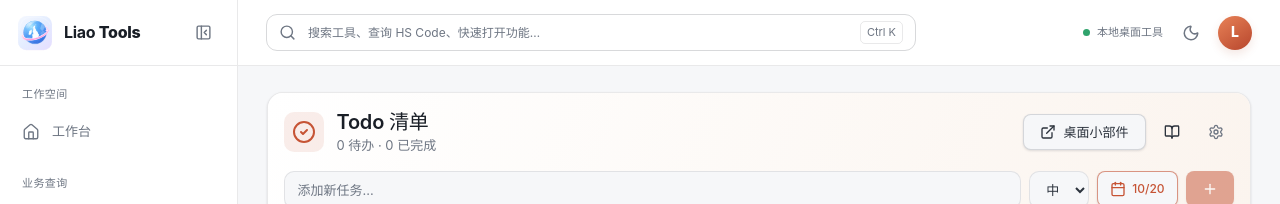
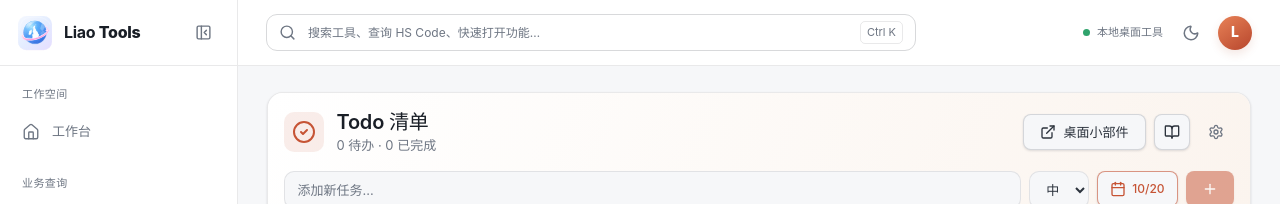
Before and after one commit to liao-works/liao-tools, a React (Vite) app: page /todo in a window 1280 px wide. Shown: the top 204 px of the page. Built offline with nearby package versions, Linux system fonts and the light colour scheme; the HTML template or start-up script is replaced by a standard one.

Commit message:
fix(ui): Todo 页教程入口对齐 outline 样式

```diff
--- a/src/features/todo/TodoPage.tsx
+++ b/src/features/todo/TodoPage.tsx
@@ -221,7 +221,7 @@ export function TodoPage() {
               <ExternalLink className="h-4 w-4" />
               桌面小部件
             </Button>
-            <TutorialLink featureId="todo" />
+            <TutorialLink featureId="todo" variant="outline" />
             <Button
               variant="ghost"
               size="icon"
```
